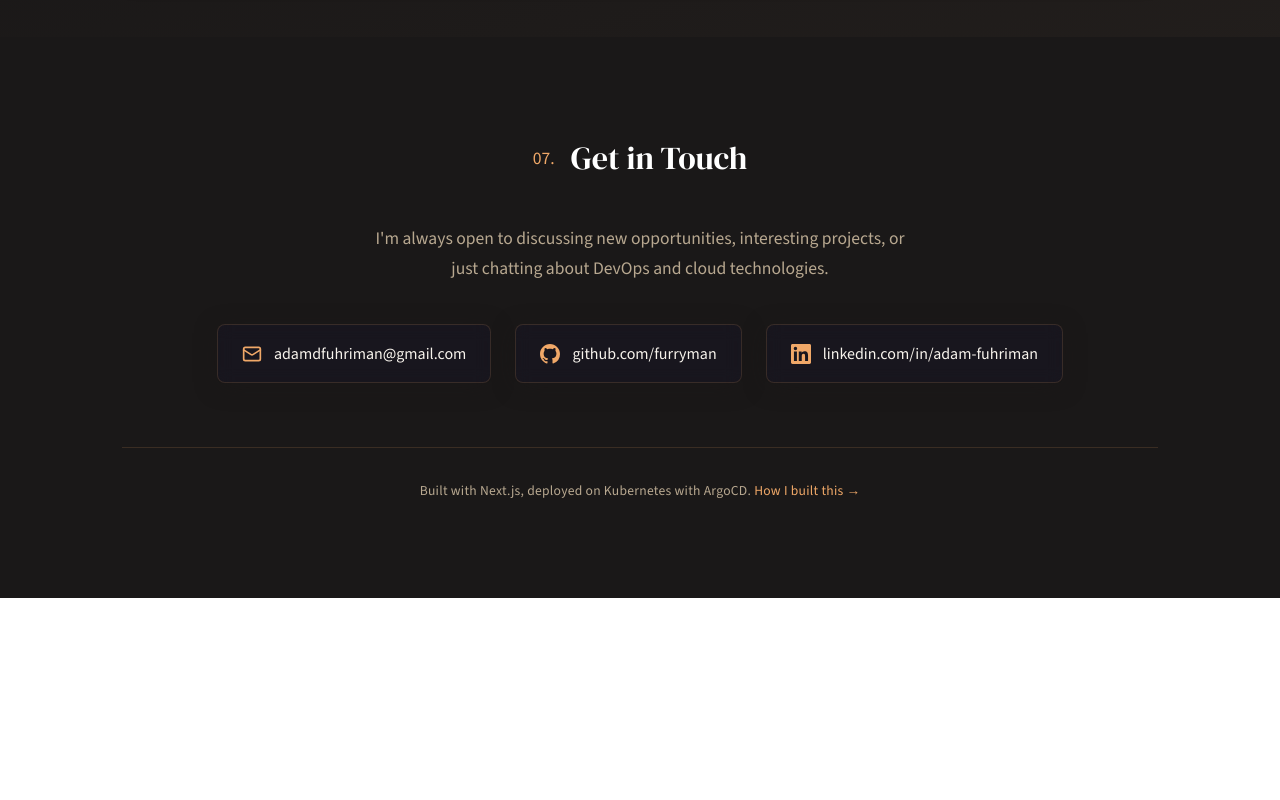
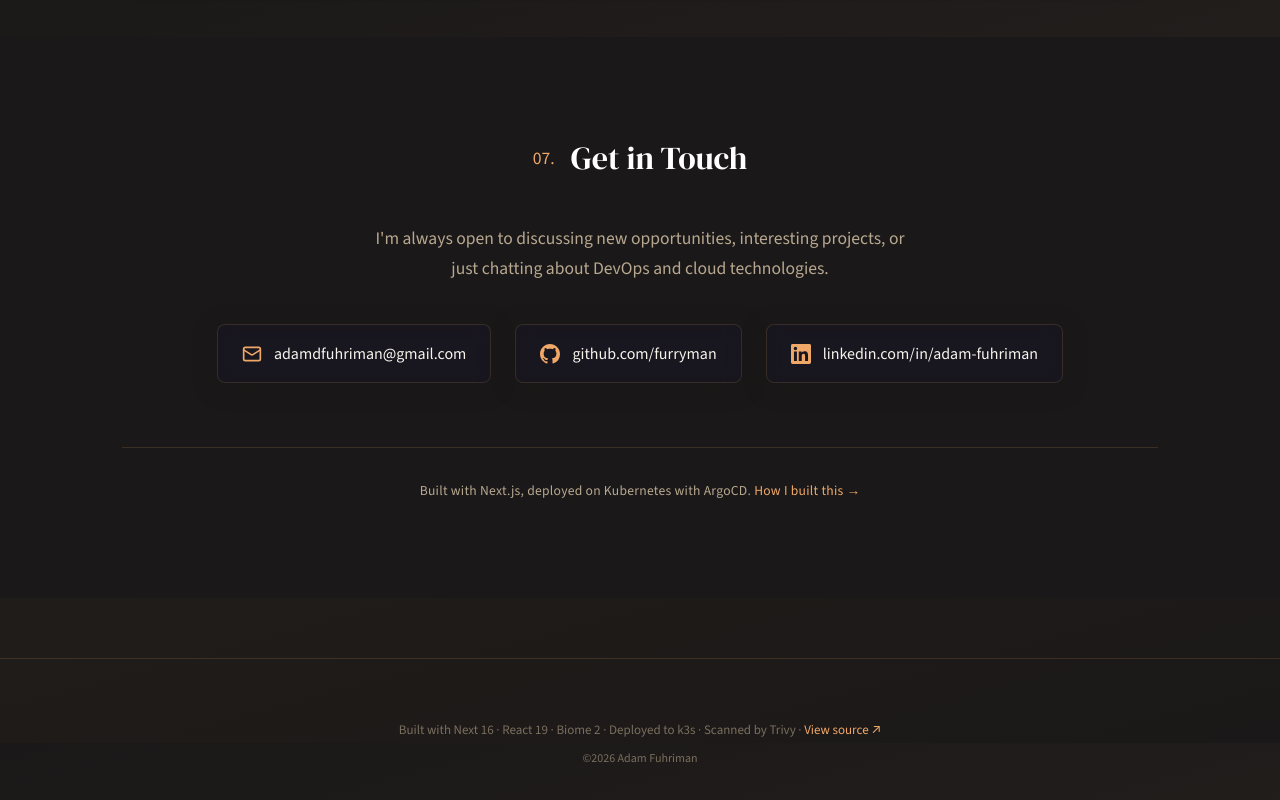
Before and after one commit to furryman/fuhriman-website, a Next.js app: page / in a window 1280 px wide. Shown: the part 5657-6457 px from the top of the page. Before the commit the page ends 6255 px from the top, so only its background shows below. Built offline with nearby package versions, Linux system fonts and the light colour scheme.

Commit message:
feat: add footer with build credits and copyright

```diff
--- a/src/app/page.tsx
+++ b/src/app/page.tsx
@@ -1,6 +1,7 @@
 import About from '@/components/About'
 import Contact from '@/components/Contact'
 import Experience from '@/components/Experience'
+import Footer from '@/components/Footer'
 import Hero from '@/components/Hero'
 import Interests from '@/components/Interests'
 import Navbar from '@/components/Navbar'
@@ -24,6 +25,7 @@ export default function Home() {
         <Resume />
         <Contact />
       </main>
+      <Footer />
     </>
   )
 }
--- /dev/null
+++ b/src/components/Footer.module.css
@@ -0,0 +1,24 @@
+.footer {
+  padding: 60px 0 40px;
+  border-top: 1px solid var(--border);
+  margin-top: 60px;
+}
+
+.line {
+  color: var(--text-faint);
+  font-size: 13px;
+  text-align: center;
+  margin: 0;
+  line-height: 1.7;
+}
+
+.copy {
+  color: var(--text-faint);
+  font-size: 12px;
+  text-align: center;
+  margin: 8px 0 0;
+}
+
+.line a {
+  color: var(--accent);
+}
--- /dev/null
+++ b/src/components/Footer.tsx
@@ -0,0 +1,23 @@
+import styles from './Footer.module.css'
+
+const year = new Date().getFullYear()
+
+export default function Footer() {
+  return (
+    <footer className={styles.footer}>
+      <div className="container">
+        <p className={styles.line}>
+          Built with Next 16 · React 19 · Biome 2 · Deployed to k3s · Scanned by Trivy ·{' '}
+          <a
+            href="https://github.com/furryman/fuhriman-website"
+            target="_blank"
+            rel="noopener noreferrer"
+          >
+            View source ↗
+          </a>
+        </p>
+        <p className={styles.copy}>©{year} Adam Fuhriman</p>
+      </div>
+    </footer>
+  )
+}
```
Also changed, not shown: 1 other file (tests, documents, lock files or other folders).
